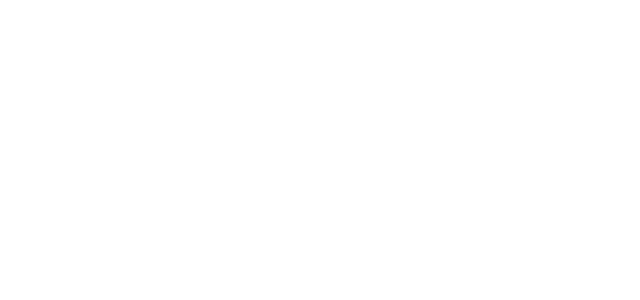
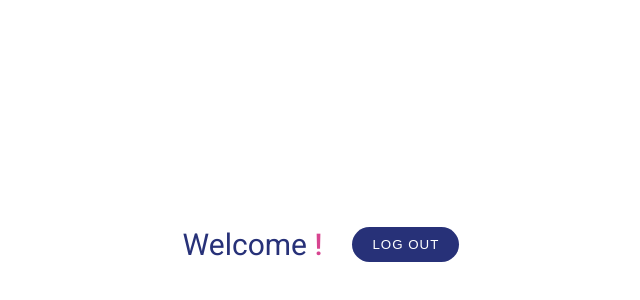
Before and after one commit to LuisCarrilloP/MERN-user-auth, a React (Create React App) app in the folder frontend/: page /welcome in a window 1280 px wide. Before the commit this address had no page. Shown: the part 156-456 px from the top of the page, without its empty margins (309-949 px from the left). Built offline with nearby package versions, Linux system fonts and the light colour scheme.

Commit message:
login and redirect to welcome

```diff
--- a/frontend/src/App.jsx
+++ b/frontend/src/App.jsx
@@ -1,11 +1,12 @@
 import React from 'react';
 import './App.css';
 import { Routes, Route  } from 'react-router-dom';
+import SignUp from './components/sign-up/SignUp';
+import SignIn from './components/sign-in/SignIn';
 
 //Pages
 import Home from './pages/home/Home';
-import SignUp from './components/sign-up/SignUp';
-import SignIn from './components/sign-in/SignIn';
+import WelcomePage from './pages/welcome/Welcome';
 
 const App = () => {
   return (
@@ -15,6 +16,7 @@ const App = () => {
           <Route index element={<SignUp/>}/>
           <Route path="sign-in" element={<SignIn/>}/>
         </Route>
+        <Route path="/welcome" element={<WelcomePage/>}/>
       </Routes>
     </main>
   )
--- a/frontend/src/components/sign-up/SignUp.jsx
+++ b/frontend/src/components/sign-up/SignUp.jsx
@@ -1,11 +1,10 @@
-import React, { useState } from 'react';
+import React, { useState, useEffect } from 'react';
+import { useNavigate } from 'react-router-dom';
 
 //Redux
 import { useSelector, useDispatch } from 'react-redux';
-
 import { registerUser } from '../../features/auth/authActions';
-
-
+import { reset } from '../../features/auth/authSlice';
 
 const defaultFormFields = {
    name: "",
@@ -19,44 +18,73 @@ const SignUp = () => {
    const [formFields, setFormFields] = useState(defaultFormFields)
    const [formErrors, setFormErrors] = useState({})
 
+   const { user, error, success, message } = useSelector(state => state.auth)
+
    const dispatch = useDispatch()
+   const navigate = useNavigate()
+
+   useEffect(() => {
+      if(error){
+         handleError(message)
+      }
+
+      if(success && user){
+         navigate("/welcome")
+      }
+
+      return() => {
+         dispatch(reset())
+      }
+   }, [error, message, user, success, navigate, dispatch])
+
+   const handleError = (message) => {
+      // alert(message)
+      const messageObject = JSON.parse(message)
+      Object.keys(messageObject).forEach((item) => {
+         changeBorderColorOnError(item)
+      })
+
+      setFormErrors(messageObject)
+   }
+
+   const changeBorderColorOnError = (inputName) => {
+      let formInput = document.getElementById(`${inputName}`)
+      formInput.classList.add("error")
+   }
+
+   // const handleValidation = () => {
+      //    let error = {}
+
+      //    if(!formFields.name){
+         //       error.name = "Name is required!"
+         //       changeBorderColorOnError("name")
+         //    }
+
+         //    if(!formFields.email){
+            //       error.email = "Email is required!"
+            //       changeBorderColorOnError("email")
+            //    }
+
+            //    if(!formFields.password){
+               //       error.password = "Password is required"
+               //       changeBorderColorOnError("password")
+               //    }
+
+               //    if(!formFields.confirmPassword){
+                  //       error.confirmPassword = "Confirm your password!"
+                  //       changeBorderColorOnError("confirmPassword")
+                  //    }
+
+                  //    return error
+                  // }
 
    const handleInputValueChange = (event) => {
       const { name, value } = event.target
       setFormFields({ ...formFields, [name]: value })
    }
-   const changeBorderColorOnError = (inputName) => {
-      let formInput = document.getElementById(`${inputName}`)
-      formInput.classList.add("error")
-   }
-   const handleValidation = () => {
-      let error = {}
-
-      if(!formFields.name){
-         error.name = "Name is required!"
-         changeBorderColorOnError("name")
-      }
-
-      if(!formFields.email){
-         error.email = "Email is required!"
-         changeBorderColorOnError("email")
-      }
-
-      if(!formFields.password){
-         error.password = "Password is required"
-         changeBorderColorOnError("password")
-      }
-
-      if(!formFields.confirmPassword){
-         error.confirmPassword = "Confirm your password!"
-         changeBorderColorOnError("confirmPassword")
-      }
-
-      return error
-   }
    const handleSubmit = (event) => {
       event.preventDefault()
-      setFormErrors(handleValidation)
+      // setFormErrors(handleValidation())
       dispatch(registerUser(formFields))
    }
 
--- a/frontend/src/features/auth/authActions.js
+++ b/frontend/src/features/auth/authActions.js
@@ -5,6 +5,7 @@ export const registerUser = createAsyncThunk("auth/signup", async(userData, thun
    try {
       const response = await axios.post(`/api/v1/users/signup`, userData)
       if(response.data){
+         localStorage.setItem("user", JSON.stringify(response.data))
          return response.data
       }
 
--- a/frontend/src/features/auth/authSlice.js
+++ b/frontend/src/features/auth/authSlice.js
@@ -1,8 +1,11 @@
 import { createSlice } from "@reduxjs/toolkit";
 import { registerUser } from "./authActions";
 
+//get user from the local storage
+const user = JSON.parse(localStorage.getItem("user"))
+
 const initialState = {
-   user: null,
+   user: user ? user : null,
    loading: false,
    error: false,
    success: false,
@@ -12,7 +15,14 @@ const initialState = {
 export const authSlice = createSlice({
    name: "auth",
    initialState: initialState,
-   reducers: {},
+   reducers: {
+      reset: (state) => {
+         state.loading = false
+         state.success = false
+         state.error = false
+         state.message = false
+      }
+   },
    extraReducers: (builder) => {
       builder.addCase(registerUser.pending, (state) => {
          state.loading = true
@@ -31,4 +41,6 @@ export const authSlice = createSlice({
    }
 })
 
+export const { reset } = authSlice.actions
+
 export default authSlice.reducer
--- /dev/null
+++ b/frontend/src/pages/welcome/Welcome.css
@@ -0,0 +1,33 @@
+.welcome-container {
+   width: 100%;
+   height: 100%;
+   display: flex;
+   justify-content: center;
+   align-items: center;
+}
+
+.welcome-header {
+   color: var(--color-header);
+   font-weight: 400;
+   font-size: 3rem;
+}
+
+.welcome-header span {
+   color: var(--color-red);
+   font-weight: 500;
+}
+
+.logout-button {
+   background-color: var(--color-header);
+   margin-left: 3rem;
+   margin-right: 2rem;
+   border: none;
+   letter-spacing: 0.1rem;
+   padding: 1rem 2rem;
+   text-transform: uppercase;
+   border-radius: 10rem;
+   color: #fff;
+   font-weight: 500;
+   cursor: pointer;
+   transition: background-color 1s ease;
+}
--- /dev/null
+++ b/frontend/src/pages/welcome/Welcome.jsx
@@ -0,0 +1,23 @@
+import React from "react";
+import './Welcome.css';
+
+//Redux
+import { useSelector } from "react-redux";
+
+const WelcomePage = () => {
+
+   const { user } = useSelector((state) => state.auth)
+
+   const username = user ? user.data.user.name : null
+
+   return (
+      <section className="welcome-container">
+         <h1 className="welcome-header">
+            Welcome <span>{username}!</span>
+         </h1>
+         <button className="logout-button">Log Out</button>
+      </section>
+   )
+}
+
+export default WelcomePage;
```
Also changed, not shown: 2 other files (tests, documents, lock files or other folders).
